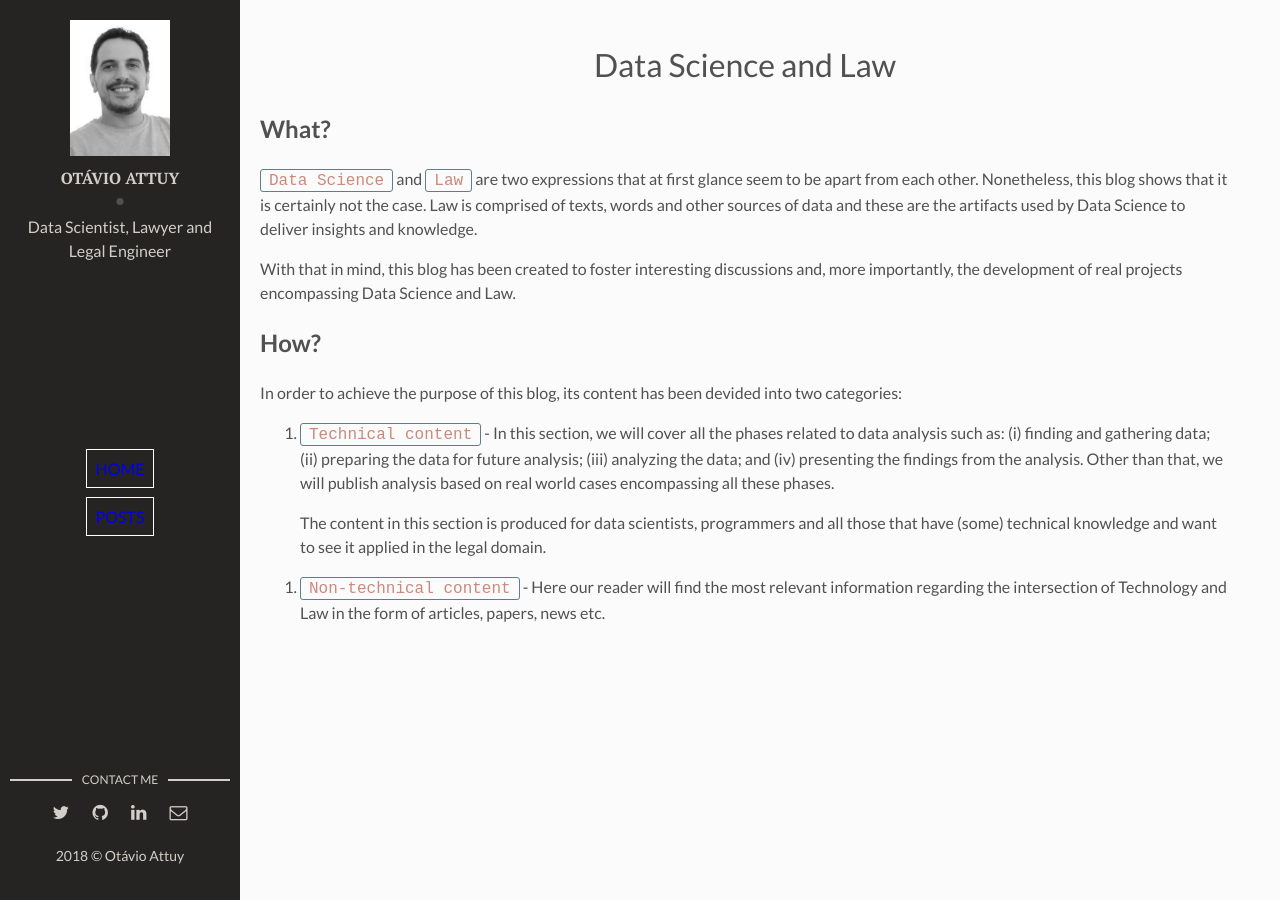
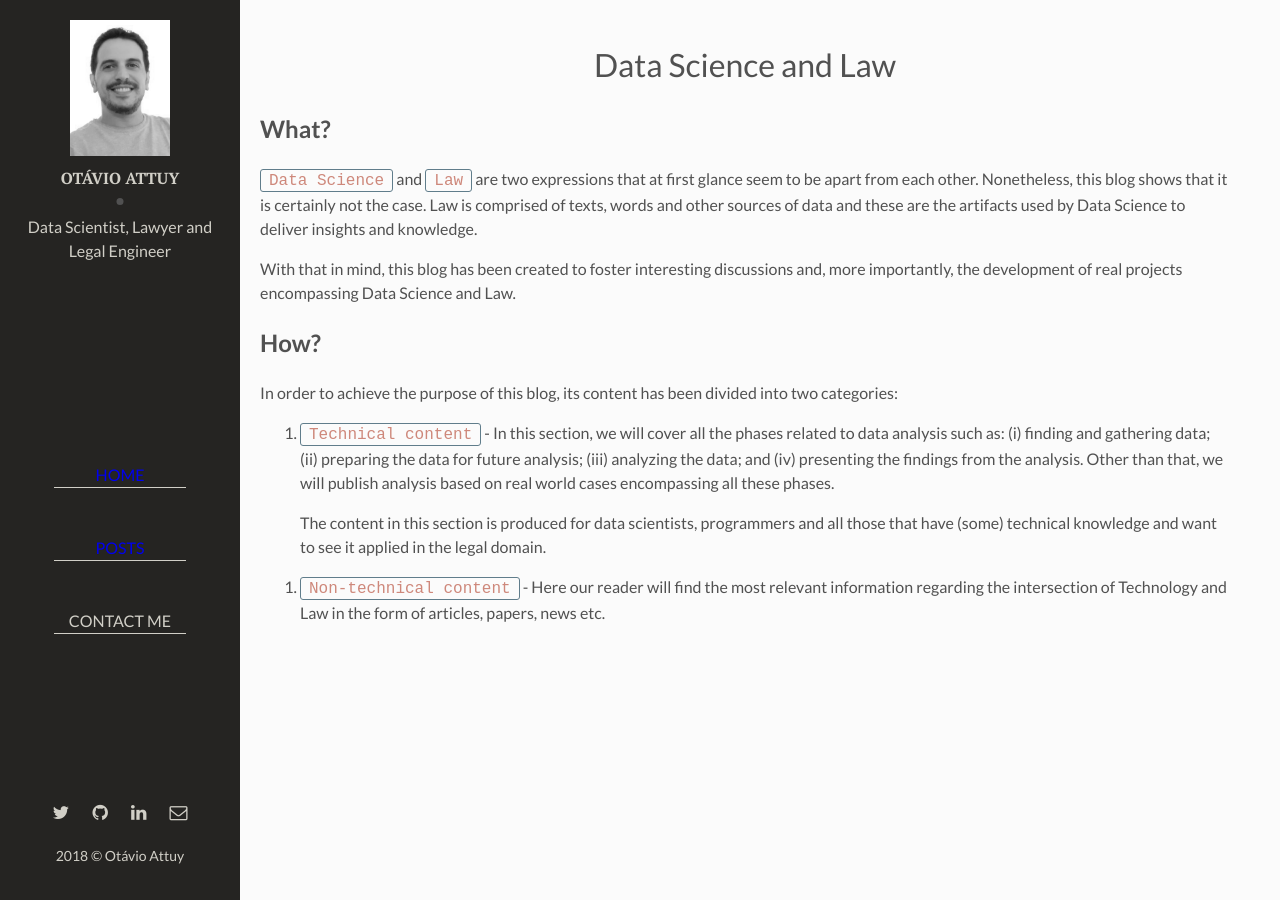
Before and after one commit to omattuy/data_science_and_law, a Jekyll site: the page built from index.markdown, in a window 1280 px wide. Built offline with Jekyll 4.4.1, drawn with Linux system fonts in a browser that asks for light colours.

Commit message:
New styling

```diff
--- a/_layouts/main.html
+++ b/_layouts/main.html
@@ -13,18 +13,19 @@ layout: default
     </div>
   </header> <!-- End Header -->
   <body vlink="#D1CFC7">
-      <div class="menu-bar">
-        <a class="menu-bar-itens" style="text-decoration:none; border: 1px solid rgb(255, 255, 255); padding: 4%" href="/index.html"> HOME </a>
-        <br><br>
-        <a class="menu-bar-itens" style="text-decoration:none; border: 1px solid rgb(255, 255, 255); padding: 4%" href="/list_posts"> POSTS </a>
-      </div>
-      <!--
-        <a href="/about">About</a>
-      -->
+    <center>
+      <div class="menu-bar"><a style="text-decoration: none;" href="/index.html"> HOME </a></div>
+      <br><br>
+      <div class="menu-bar"><a style="text-decoration: none;" href="/list_posts"> POSTS </a></div>
+      <br><br>
+      <div class="menu-bar"> CONTACT ME </div>
+    </center>
+    <!--
+      <a href="/about">About</a>
+    -->
   </body>
   <footer>
     <section class="contact">
-      <h3 class="contact-title">Contact me</h3>
       <ul>
         {% if site.social-twitter %}
           <li><a href="https://twitter.com/{{ site.social-twitter }}" target="_blank"><i class="fa fa-twitter" style="color:#D1CFC7;" aria-hidden="true"></i></a></li>
--- a/assets/css/main.css
+++ b/assets/css/main.css
@@ -938,9 +938,21 @@ table tfoot td {
 }
 
 .menu-bar {
-  margin-top: -40%;
   text-align: center;
-}
+  border-bottom: 1px solid;
+  width: 60%;
+  color: #D1CFC7;
+  margin-bottom: 0%;
+}
+
+/*
+.menu-bar-itens {
+  text-decoration: none;
+  border-bottom: 1px solid;
+  color: rgb(255, 255, 255);
+  padding: 4%;
+}
+*/
 
 .about {
   margin: 0 0 40px;
--- a/index.markdown
+++ b/index.markdown
@@ -13,7 +13,7 @@ With that in mind, this blog has been created to foster interesting discussions
 
 ## How?
 
-In order to achieve the purpose of this blog, its content has been devided into two categories:
+In order to achieve the purpose of this blog, its content has been divided into two categories:
 
 1. ``Technical content`` - In this section, we will cover all the phases related to data analysis such as: (i) finding and gathering data; (ii) preparing the data for future analysis; (iii) analyzing the data; and (iv) presenting the findings from the analysis. Other than that, we will publish analysis based on real world cases encompassing all these phases.
 
```
Also changed, not shown: README.md.
